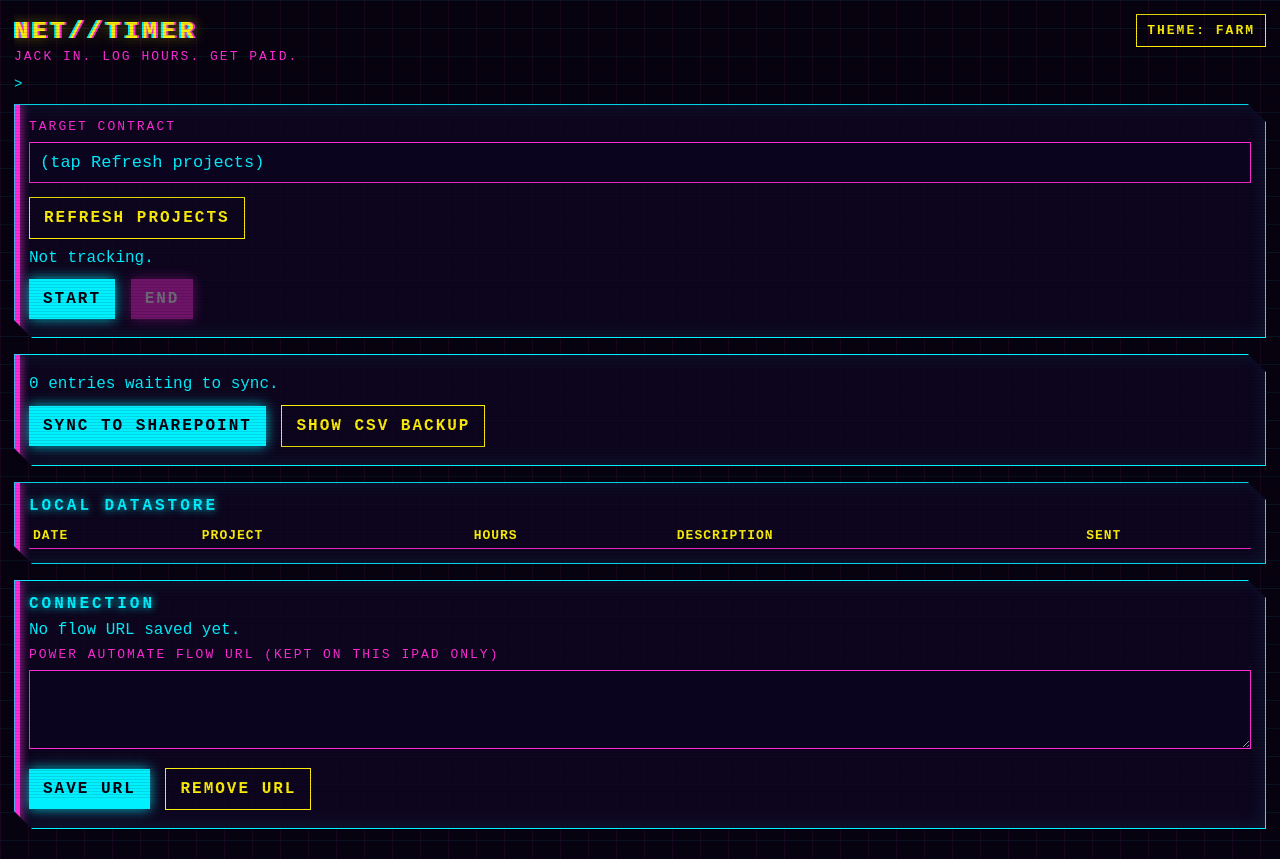
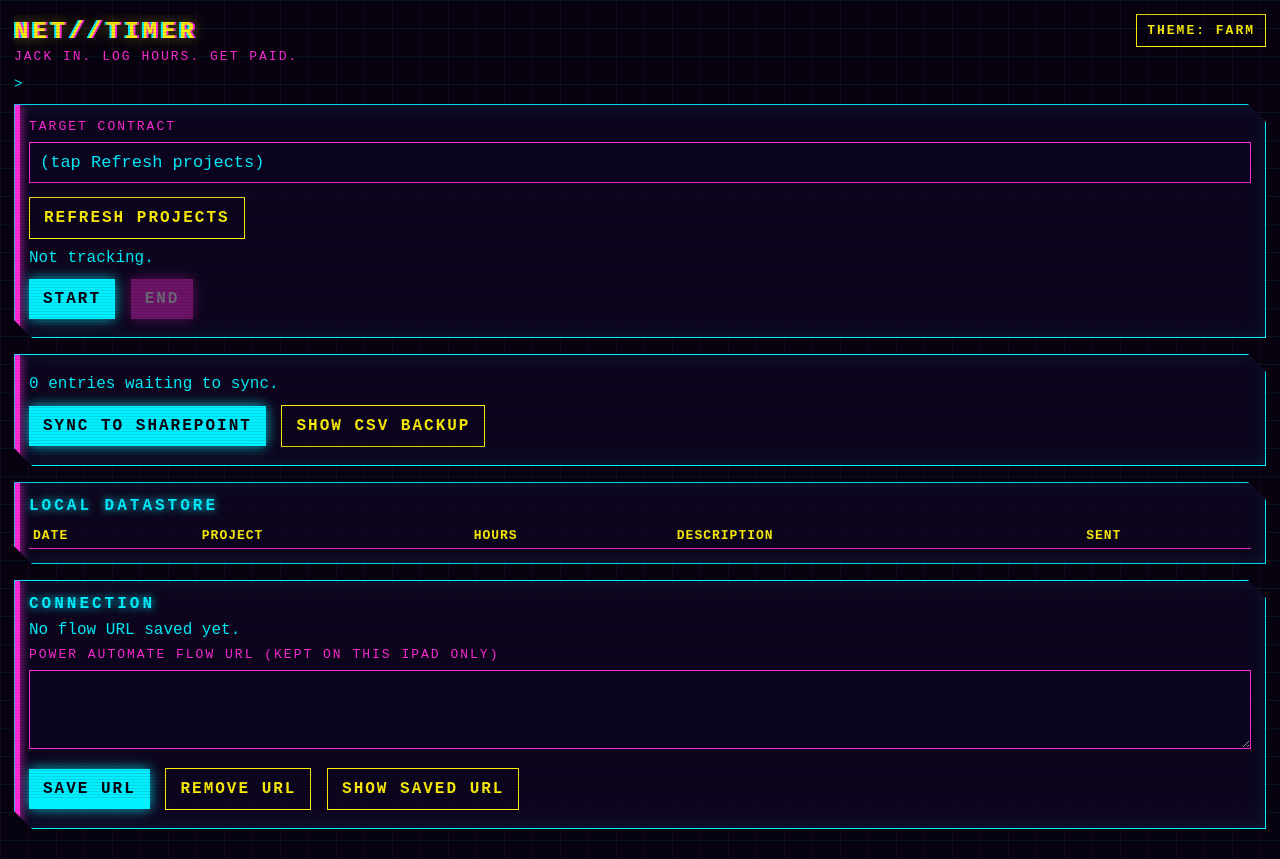
Before and after one commit to IMBIISolutions/IpadTimeTracker, a plain HTML site: page index.html in a window 1280 px wide. Drawn offline with Linux system fonts and the light colour scheme.

Commit message:
Add toggle button for saved flow URL visibility
Added a button to toggle the visibility of the saved flow URL and implemented the corresponding function.

```diff
--- a/index.html
+++ b/index.html
@@ -175,6 +175,8 @@ body.t-farm {
   <textarea id="flowUrl" rows="3" autocapitalize="off" autocorrect="off" spellcheck="false"></textarea>
   <button onclick="saveFlowUrl()">Save URL</button>
   <button class="secondary" onclick="clearFlowUrl()">Remove URL</button>
+  <button class="secondary" onclick="toggleFlowView()">Show saved URL</button>
+  <textarea id="flowView" class="hidden" rows="6" readonly></textarea>
 </div>
 
 <script>
@@ -314,6 +316,17 @@ function clearFlowUrl() {
   } catch (e) {}
   refreshFlowStatus();
   setMsg('Flow URL removed from this iPad.');
+}
+
+function toggleFlowView() {
+  var box = document.getElementById('flowView');
+  if (box.className === 'hidden') {
+    box.value = getFlowUrl() || '(nothing saved)';
+    box.className = '';
+  } else {
+    box.value = '';
+    box.className = 'hidden';
+  }
 }
 
 function refreshFlowStatus() {
```
